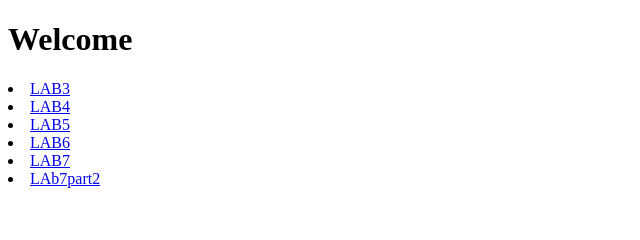
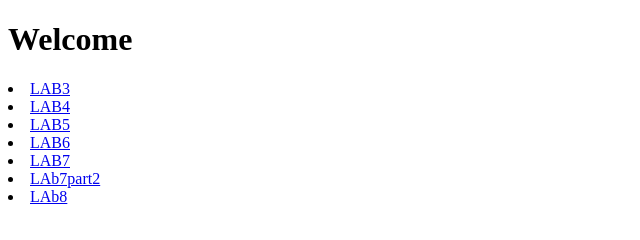
Before and after one commit to avipreet21/Avipreet21.github.io, a plain HTML site: page project-COMP165.html in a window 1280 px wide. Shown: the full height of the page, 0-640 px from the left. Drawn offline with Linux system fonts and the light colour scheme.

Commit message:
Add files via upload

```diff
--- a/project-COMP165.html
+++ b/project-COMP165.html
@@ -13,5 +13,6 @@
     <li><a href="livechat.html">LAB6</a></li>
     <li><a href="lab7.html">LAB7</a></li>
     <li><a href="lab7part2.html">LAb7part2</a></li>
+    <li><a href="LAB8.html">LAb8</a></li>
 </body>
 </html>
```
